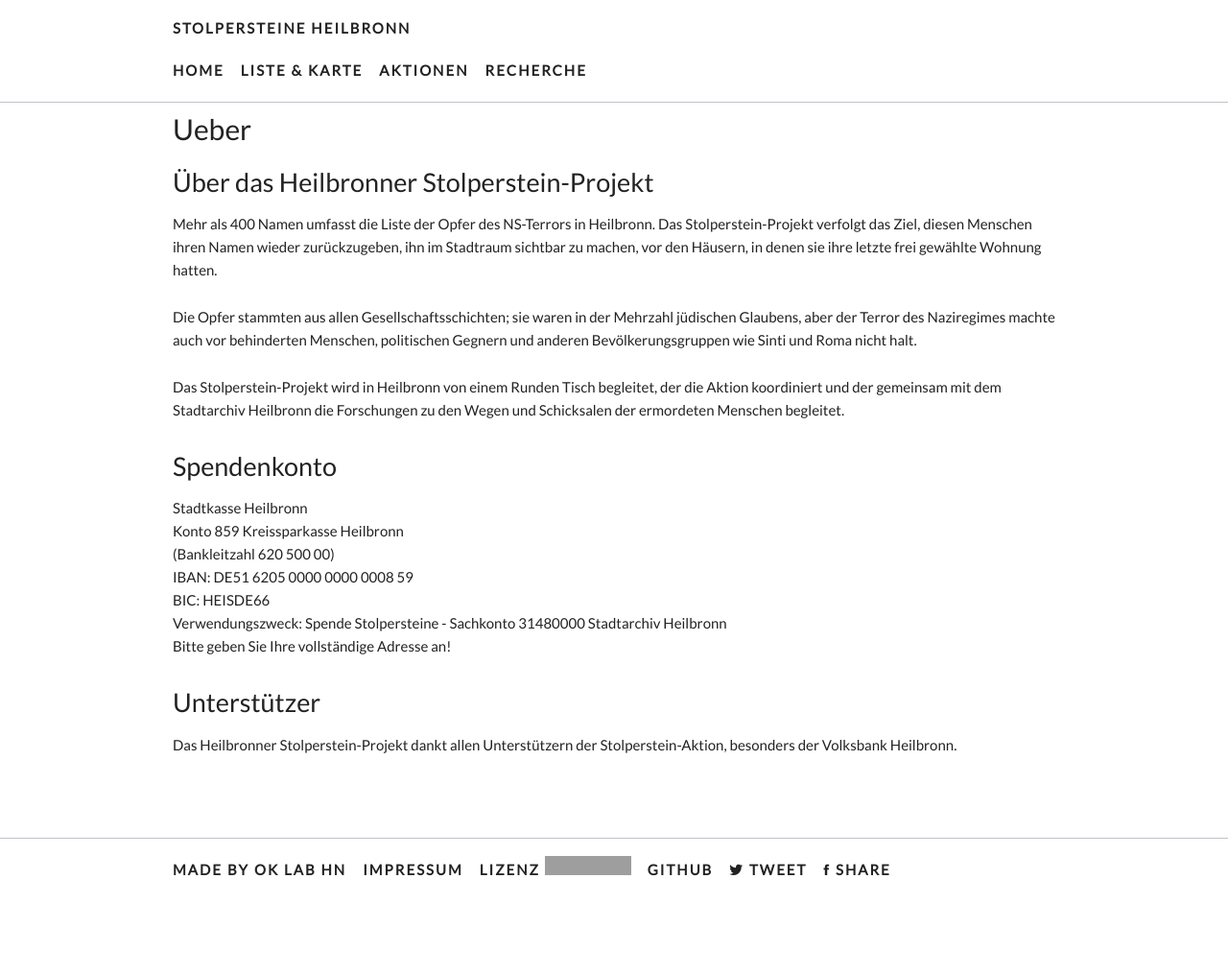
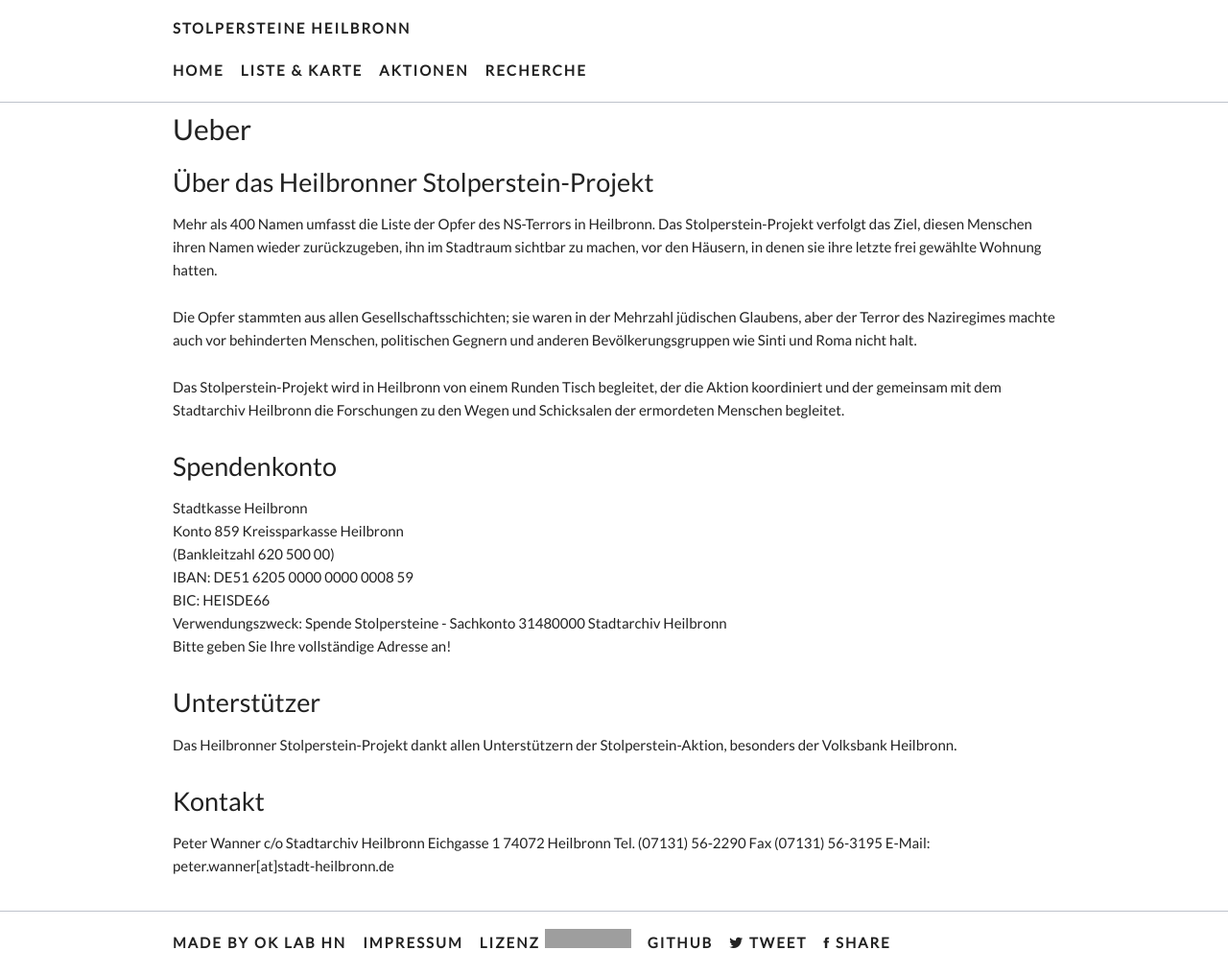
Before and after one commit to opendata-heilbronn/stolpersteine, a Jekyll site: the page built from ueber.md, in a window 1280 px wide and 1015 px high. Shown: the whole window at 96% size. Built offline with Jekyll 4.4.1, drawn with Linux system fonts in a browser that asks for light colours; nearby versions of some CDN libraries; some web fonts are replaced; our own code applies the rules of GitHub Pages for plain Markdown files; grey boxes are pictures that could not be loaded.

Commit message:
Updated Ueber

```diff
--- a/ueber.md
+++ b/ueber.md
@@ -26,3 +26,12 @@ Bitte geben Sie Ihre vollständige Adresse an!</p>
 <h2>Unterstützer</h2>
 
 <p>Das Heilbronner Stolperstein-Projekt dankt allen Unterstützern der Stolperstein-Aktion, besonders der Volksbank Heilbronn.</p>
+
+<h2>Kontakt</h2>
+
+<p>Peter Wanner c/o Stadtarchiv Heilbronn
+Eichgasse 1
+74072 Heilbronn
+Tel. (07131) 56-2290
+Fax (07131) 56-3195
+E-Mail: peter.wanner[at]stadt-heilbronn.de</p>
```
